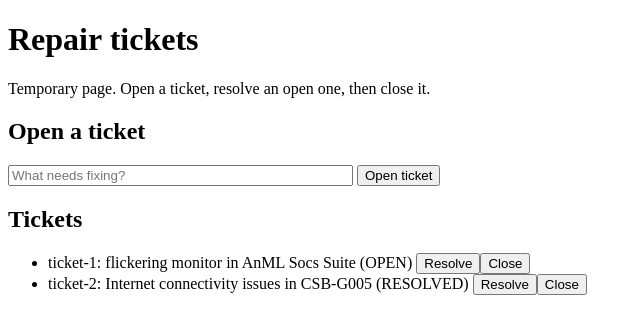
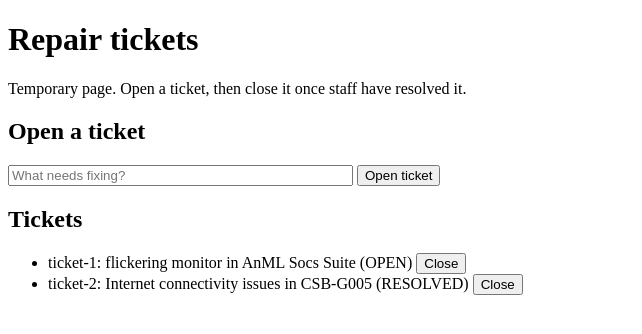
Before and after one commit to Technological-Anachronism/CT5106-project, a Spring Boot app: page / in a window 1280 px wide. Shown: the top 334 px of the page, without its empty margins (0-642 px from the left). Run offline with Spring Boot 4, Linux system fonts and the light colour scheme; data comes from the database, SQL or seed files in the repository; some of the project's set-up classes (security, data sources, template engines, error pages and the like) are left out, and stand-ins take their place.

Commit message:
Make resolve private so only the assignee can resolve a ticket

```diff
--- a/portal-frontend/src/App.jsx
+++ b/portal-frontend/src/App.jsx
@@ -1,5 +1,5 @@
 import { useEffect, useState } from 'react';
-import { getTickets, openTicket, resolveTicket, closeTicket } from './api.js';
+import { getTickets, openTicket, closeTicket } from './api.js';
 import TicketForm from './components/TicketForm.jsx';
 import TicketTable from './components/TicketTable.jsx';
 
@@ -58,7 +58,6 @@ export default function App() {
           </button>)}
         </nav>
         <TicketTable tickets={shown} busy={busy}
-          onResolve={id => run(() => resolveTicket(id))}
           onClose={id => run(() => closeTicket(id))} />
       </section>
     </div>
--- a/portal-frontend/src/api.js
+++ b/portal-frontend/src/api.js
@@ -10,5 +10,4 @@ async function send(url, method = 'GET') {
 
 export const getTickets = () => send(BASE);
 export const openTicket = description => send(`${BASE}?description=${encodeURIComponent(description)}`, 'POST');
-export const resolveTicket = id => send(`${BASE}/${id}/resolve`, 'POST');
 export const closeTicket = id => send(`${BASE}/${id}/close`, 'POST');
--- a/portal-frontend/src/components/TicketTable.jsx
+++ b/portal-frontend/src/components/TicketTable.jsx
@@ -1,5 +1,5 @@
 // Shows a list of tickets with the action allowed for each status.
-export default function TicketTable({ tickets, onResolve, onClose, busy }) {
+export default function TicketTable({ tickets, onClose, busy }) {
   if (tickets.length === 0) return <p className="supporting">No tickets here.</p>;
 
   return <div className="table-scroll"><table>
@@ -9,7 +9,7 @@ export default function TicketTable({ tickets, onResolve, onClose, busy }) {
       <td>{ticket.description}</td>
       <td><span className={`status ${ticket.status.toLowerCase()}`}>{ticket.status}</span></td>
       <td>
-        {ticket.status === 'OPEN' && <button className="small" disabled={busy} onClick={() => onResolve(ticket.id)}>Resolve</button>}
+        {ticket.status === 'OPEN' && <span className="supporting">With staff</span>}
         {ticket.status === 'RESOLVED' && <button className="small" disabled={busy} onClick={() => onClose(ticket.id)}>Close</button>}
         {ticket.status === 'CLOSED' && <span className="done">Done</span>}
       </td>
--- a/src/main/java/bms/domain/RepairTicket.java
+++ b/src/main/java/bms/domain/RepairTicket.java
@@ -45,9 +45,9 @@ public class RepairTicket {
         return new RepairTicket(id, description, status, savedPriority, assigneeId);
     }
 
-    // Given a ticket is open, when an admin resolves it, then it becomes RESOLVED.
+    // Private so the only way to resolve a ticket is resolveBy, which checks the assignee.
     // A resolved or closed ticket cannot be resolved again.
-    public void resolve() {
+    private void resolve() {
         if (status != Status.OPEN) {
             throw new TicketProblem("Only an open ticket can be resolved");
         }
--- a/src/main/java/bms/infrastructure/StarterData.java
+++ b/src/main/java/bms/infrastructure/StarterData.java
@@ -27,7 +27,8 @@ public class StarterData implements CommandLineRunner {
             tickets.save(flickeringScreen);
 
             RepairTicket internetIssue = RepairTicket.open(tickets.nextId(), "Internet connectivity issues in CSB-G005");
-            internetIssue.resolve();
+            internetIssue.assignTo(2001L);
+            internetIssue.resolveBy(2001L);
             tickets.save(internetIssue);
         }
 
--- a/src/main/java/bms/ui/PortalController.java
+++ b/src/main/java/bms/ui/PortalController.java
@@ -30,11 +30,6 @@ public class PortalController {
         return actions.open(description);
     }
 
-    @PostMapping("/{id}/resolve")
-    public TicketView resolve(@PathVariable String id) {
-        return actions.resolve(id);
-    }
-
     @PostMapping("/{id}/close")
     public TicketView close(@PathVariable String id) {
         return actions.close(id);
--- a/src/main/resources/static/index.html
+++ b/src/main/resources/static/index.html
@@ -6,7 +6,7 @@
 </head>
 <body>
     <h1>Repair tickets</h1>
-    <p>Temporary page. Open a ticket, resolve an open one, then close it.</p>
+    <p>Temporary page. Open a ticket, then close it once staff have resolved it.</p>
 
     <h2>Open a ticket</h2>
     <input id="description" type="text" size="40" placeholder="What needs fixing?">
@@ -27,22 +27,12 @@
         tickets.forEach(ticket => {
             const item = document.createElement("li");
             item.textContent = ticket.id + ": " + ticket.description + " (" + ticket.status + ") ";
-            const resolveButton = document.createElement("button");
-            resolveButton.textContent = "Resolve";
-            resolveButton.addEventListener("click", () => resolveTicket(ticket.id));
             const closeButton = document.createElement("button");
             closeButton.textContent = "Close";
             closeButton.addEventListener("click", () => closeTicket(ticket.id));
-            item.append(resolveButton, closeButton);
+            item.append(closeButton);
             list.append(item);
         });
-    }
-
-    async function resolveTicket(id) {
-        const response = await fetch("/api/portal/tickets/" + id + "/resolve", { method: "POST" });
-        const body = await response.json();
-        message.textContent = response.ok ? id + " resolved." : body.error;
-        loadTickets();
     }
 
     async function closeTicket(id) {
```
Also changed, not shown: src/main/java/bms/application/TicketActions.java (+1 -9 lines), 3 other files.
